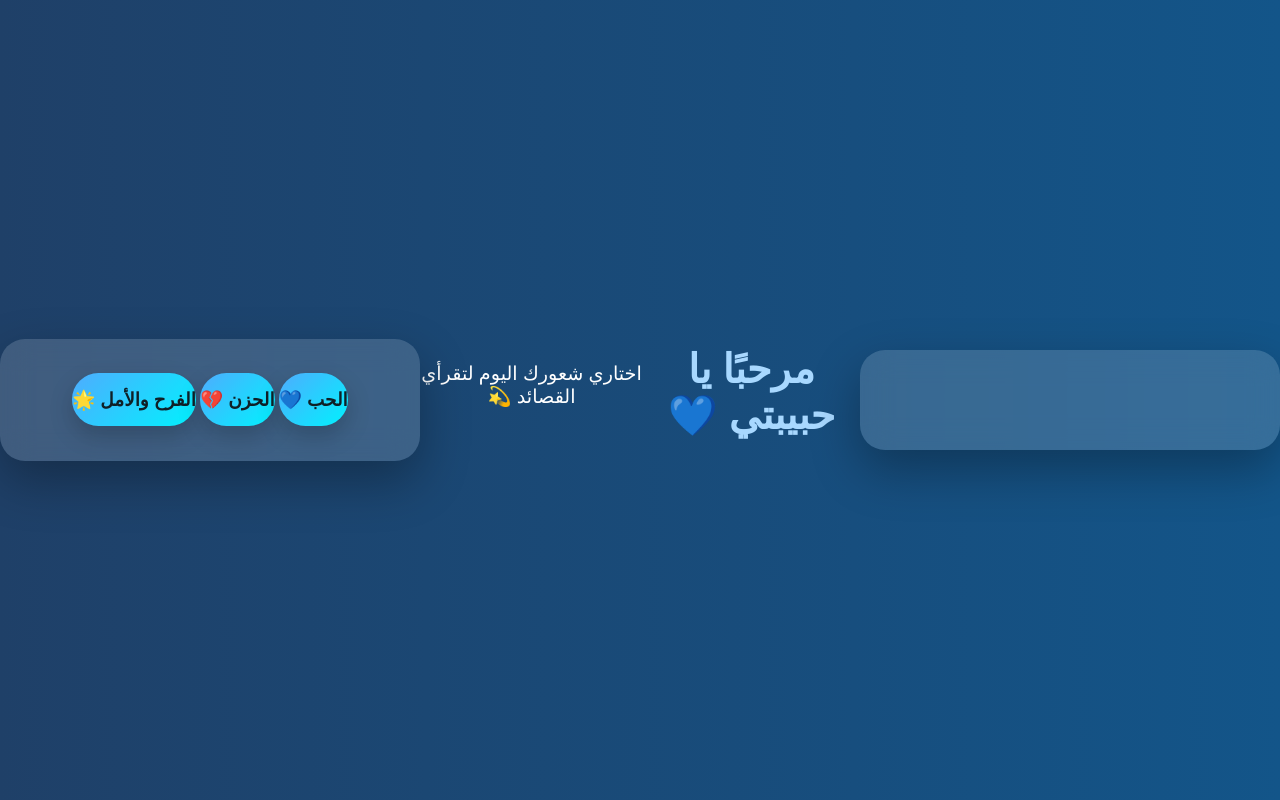
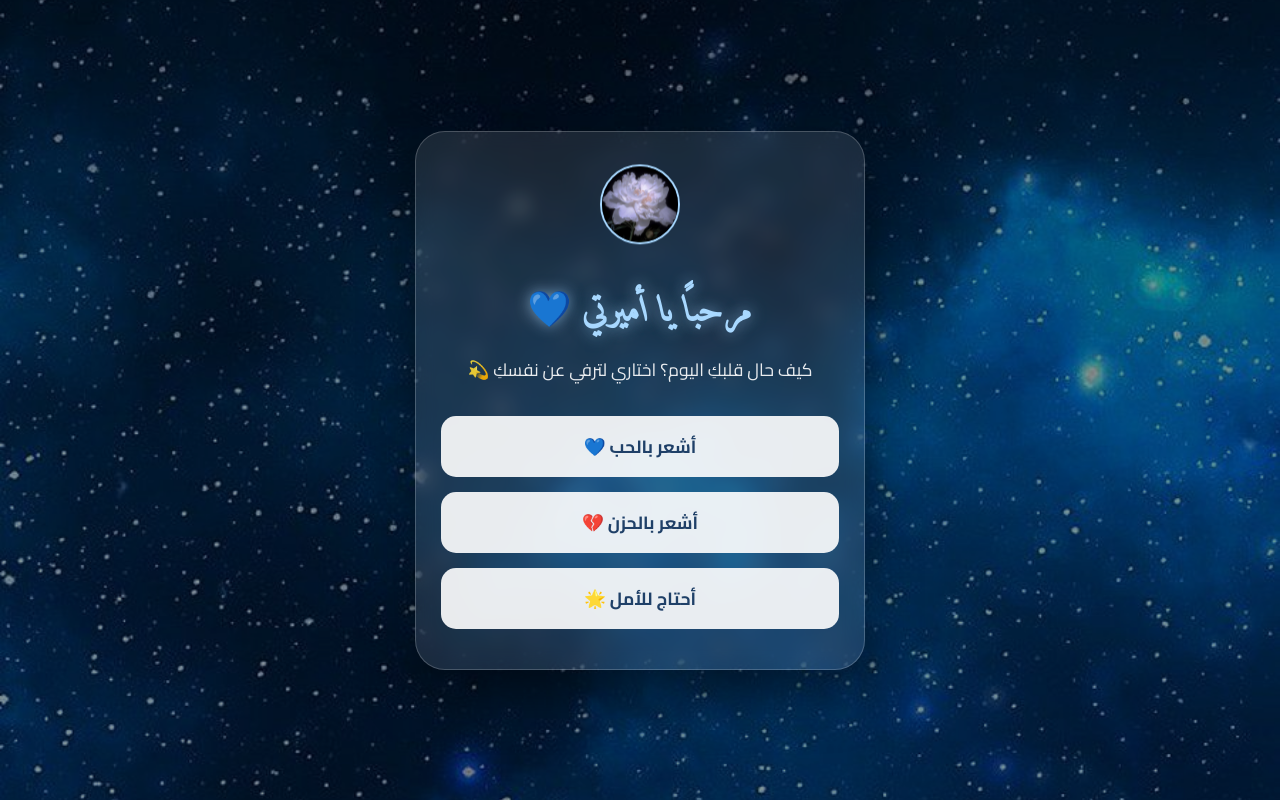
Before and after one commit to zid12256/MyloveLanguage, a plain HTML site: page love.html in a window 1280 px wide. Drawn offline with Linux system fonts and the light colour scheme.

Commit message:
quelque modification

```diff
--- a/love.css
+++ b/love.css
@@ -1,74 +1,102 @@
+@import url('https://fonts.googleapis.com/css2?family=Amiri:ital@1&family=Cairo:wght@400;700&display=swap');
+
 * {
   margin: 0;
   padding: 0;
   box-sizing: border-box;
-  font-family: 'Cairo', sans-serif;
 }
 
 body {
   height: 100vh;
-  background: linear-gradient(to right, #1f4068, #135589);
+  /* Utilisation de ton image sky.jpeg comme fond principal */
+  background: url('sky.jpeg') center/cover no-repeat;
   display: flex;
   justify-content: center;
   align-items: center;
   color: #ffffff;
   text-align: center;
   overflow: hidden;
-  position: relative;
+  font-family: 'Cairo', sans-serif;
 }
 
+/* Overlay pour assombrir un peu le fond et faire ressortir le texte */
 body::before {
   content: '';
   position: absolute;
-  top: 0;
-  left: 0;
-  width: 100%;
-  height: 100%;
-  background: url('background.jpeg') center/cover no-repeat; /* ضع صورة شاعرية هنا */
-  opacity: 0.25;
-  z-index: -1;
+  top: 0; left: 0; width: 100%; height: 100%;
+  background: rgba(0, 0, 0, 0.4);
+  z-index: 0;
+}
+
+.container {
+  position: relative;
+  z-index: 1;
+  width: 90%;
+  max-width: 450px;
 }
 
 .card {
-  background: rgba(255, 255, 255, 0.15);
-  backdrop-filter: blur(15px);
-  padding: 50px 30px;
-  border-radius: 25px;
-  width: 90%;
-  max-width: 420px;
-  box-shadow: 0 20px 50px rgba(0,0,0,0.3);
+  background: rgba(255, 255, 255, 0.1);
+  backdrop-filter: blur(10px);
+  -webkit-backdrop-filter: blur(10px);
+  padding: 40px 25px;
+  border-radius: 30px;
+  border: 1px solid rgba(255, 255, 255, 0.2);
+  box-shadow: 0 25px 50px rgba(0,0,0,0.5);
+}
+
+/* Style pour la fleur en petite décoration */
+.flower-icon {
+  width: 80px;
+  height: 80px;
+  border-radius: 50%;
+  object-fit: cover;
+  border: 2px solid #a8d8ff;
+  margin-bottom: 20px;
+  animation: float 3s ease-in-out infinite;
 }
 
 h1 {
-  font-size: 2.5rem;
-  margin-bottom: 15px;
+  font-family: 'Amiri', serif;
+  font-size: 2.2rem;
+  margin-bottom: 10px;
   color: #a8d8ff;
+  text-shadow: 0 0 15px rgba(168, 216, 255, 0.6);
 }
 
 p {
-  font-size: 1.2rem;
+  font-size: 1.1rem;
   margin-bottom: 30px;
+  opacity: 0.9;
 }
 
 .links {
   display: flex;
   flex-direction: column;
-  gap: 20px;
+  gap: 15px;
 }
 
 .btn {
   text-decoration: none;
-  background: linear-gradient(135deg, #4facfe, #00f2fe);
-  color: #0f2027;
-  padding: 16px 0;
-  border-radius: 40px;
-  font-size: 1.15rem;
+  background: rgba(255, 255, 255, 0.9);
+  color: #1f4068;
+  padding: 14px;
+  border-radius: 15px;
+  font-size: 1.1rem;
   font-weight: bold;
-  transition: 0.3s ease;
-  box-shadow: 0 10px 25px rgba(0,0,0,0.2);
+  transition: all 0.4s ease;
+  display: block;
 }
 
 .btn:hover {
-  transform: translateY(-3px) scale(1.05);
-  box-shadow: 0 15px 35px rgba(0,0,0,0.25);
+  background: #a8d8ff;
+  transform: translateY(-5px);
+  box-shadow: 0 10px 20px rgba(0,0,0,0.3);
 }
+
+/* Animation de flottement */
+@keyframes float {
+  0% { transform: translateY(0px); }
+  50% { transform: translateY(-10px); }
+  100% { transform: translateY(0px); }
+}
--- a/love.html
+++ b/love.html
@@ -1,4 +1,3 @@
-
 <!DOCTYPE html>
 <html lang="ar" dir="rtl">
 <head>
@@ -8,14 +7,19 @@
   <link rel="stylesheet" href="love.css" />
 </head>
 <body>
-<div class="card"></div>
-    <h1>مرحبًا يا حبيبتي 💙</h1>
-    <p>اختاري شعورك اليوم لتقرأي القصائد 💫</p>
 
+<div class="container">
     <div class="card">
-        <a href="page1.html" class="btn">الحب 💙</a>
-        <a href="page2.html" class="btn">الحزن 💔</a>
-        <a href="page3.html" class="btn">الفرح والأمل 🌟</a>
+        <img src="flower.jpg" alt="Flower" class="flower-icon">
+
+        <h1>مرحبًا يا أميرتي 💙</h1>
+        <p>كيف حال قلبكِ اليوم؟ اختاري لترفي عن نفسكِ 💫</p>
+
+        <div class="links">
+            <a href="page1.html" class="btn">أشعر بالحب 💙</a>
+            <a href="page2.html" class="btn">أشعر بالحزن 💔</a>
+            <a href="page3.html" class="btn">أحتاج للأمل 🌟</a>
+        </div>
     </div>
 </div>
 
@@ -23,7 +27,6 @@
   <source src="Love.mp3" type="audio/mp3">
 </audio>
 
-
-  <script src="love.js"></script>
+<script src="love.js"></script>
 </body>
 </html>
--- a/love.js
+++ b/love.js
@@ -1,18 +1,27 @@
-// اختياري: تشغيل الموسيقى عند الضغط على أي زر
-const music = document.getElementById("bgMusic");
+// Création de petits cœurs qui flottent au clic
+document.addEventListener('click', (e) => {
+  const heart = document.createElement('div');
+  heart.innerHTML = '💙';
+  heart.style.position = 'fixed';
+  heart.style.left = e.clientX + 'px';
+  heart.style.top = e.clientY + 'px';
+  heart.style.fontSize = '20px';
+  heart.style.pointerEvents = 'none';
+  heart.style.animation = 'moveUp 2s linear forwards';
+  heart.style.zIndex = '1000';
 
-// اختياري: تشغيل تلقائي عند دخول الصفحة (قد يحتاج تفاعل المستخدم على بعض المتصفحات)
-window.addEventListener("load", () => {
-  // محاولة تشغيل الموسيقى
-  music.play().catch((e) => {
-    console.log("Audio blocked, will start on button click.", e);
-  });
+  document.body.appendChild(heart);
+
+  setTimeout(() => {
+    heart.remove();
+  }, 2000);
 });
 
-// تشغيل الموسيقى عند الضغط على أي زر من buttons
-const buttons = document.querySelectorAll(".btn");
-buttons.forEach(btn => {
-  btn.addEventListener("click", () => {
-    music.play();
-  });
-});
+// Ajoute ce style CSS dynamiquement pour l'animation des cœurs
+const style = document.createElement('style');
+style.innerHTML = `
+@keyframes moveUp {
+  0% { transform: translateY(0) opacity(1); }
+  100% { transform: translateY(-100px) opacity(0); }
+}`;
+document.head.appendChild(style);
```
Also changed, not shown: page1.html (+30 -0 lines), flower.jpg (added), 1 other file.
